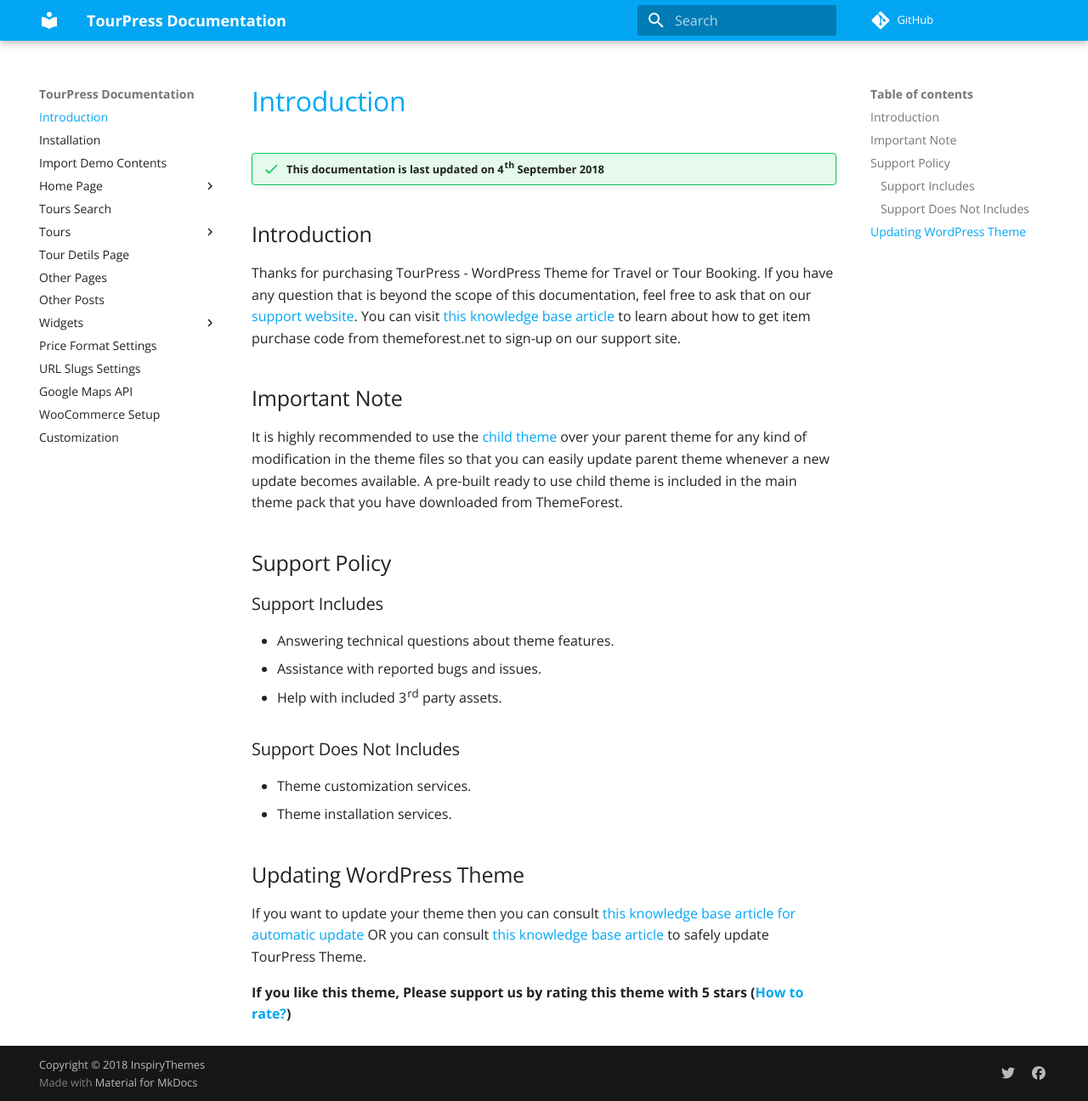
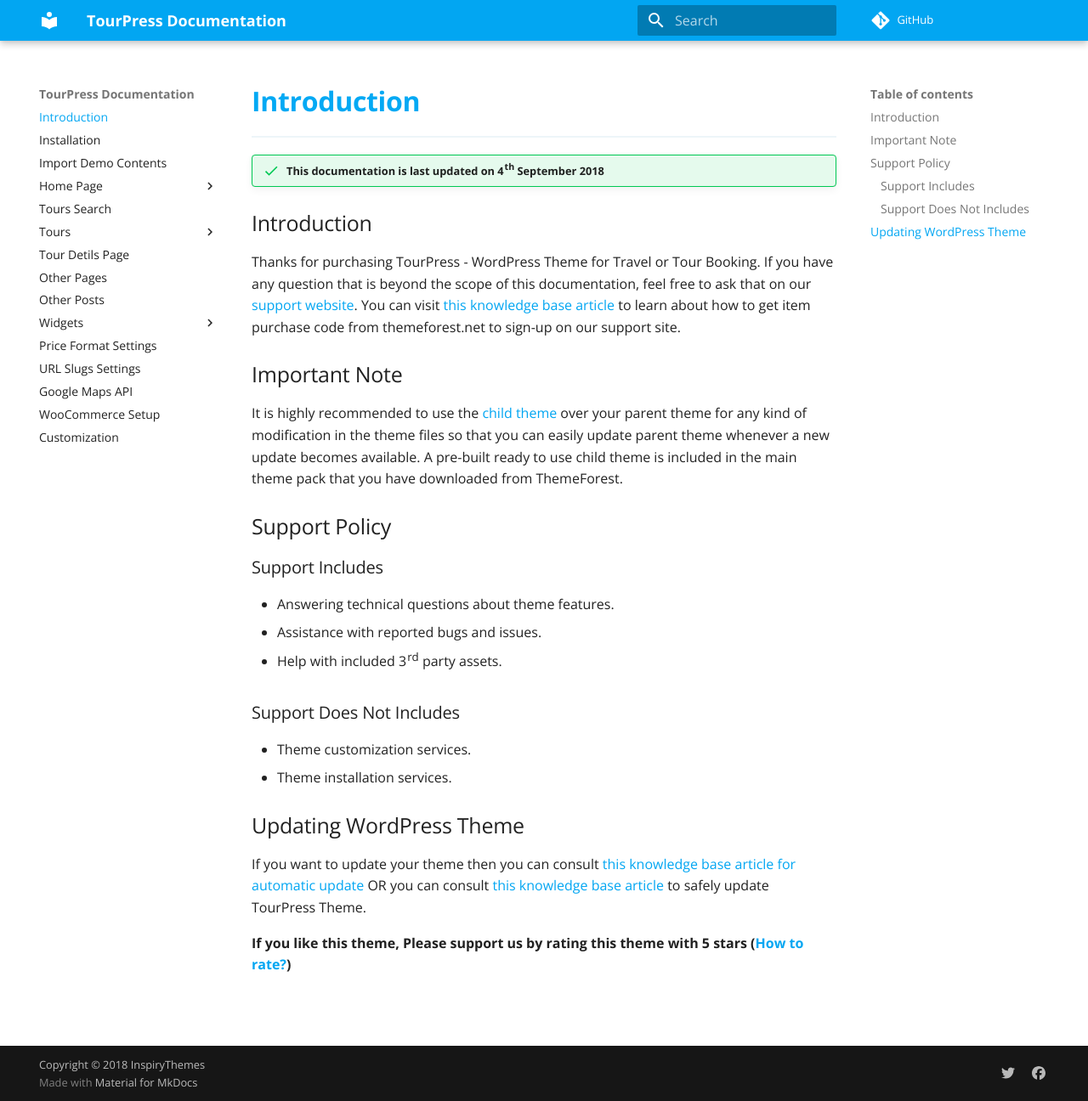
Before and after one commit to fahidjavid/doc-test, an MkDocs documentation site: the page built from docs/index.md, in a window 1280 px wide and 1296 px high. Shown: the whole window at 85% size. Built offline with MkDocs 1.6.1 and Material for MkDocs 9.7.7, drawn with Linux system fonts in a browser that asks for light colours; comment, search, counter and statistics services are not loaded.

Commit message:
Improve: Styling for the documentation

```diff
--- a/docs/stylesheets/style.css
+++ b/docs/stylesheets/style.css
@@ -8,10 +8,14 @@
 }
 
 .md-typeset h1 {
-    font-weight: 500;
     color: #03a9f4;
+    font-weight: bold;
+    border-bottom: 2px solid #edf5f9;
+    padding-bottom: 20px;
+    margin: 0;
 }
 
 .md-typeset h2 {
     font-weight: 400;
+    margin: 25px 0 5px 0;
 }
```
